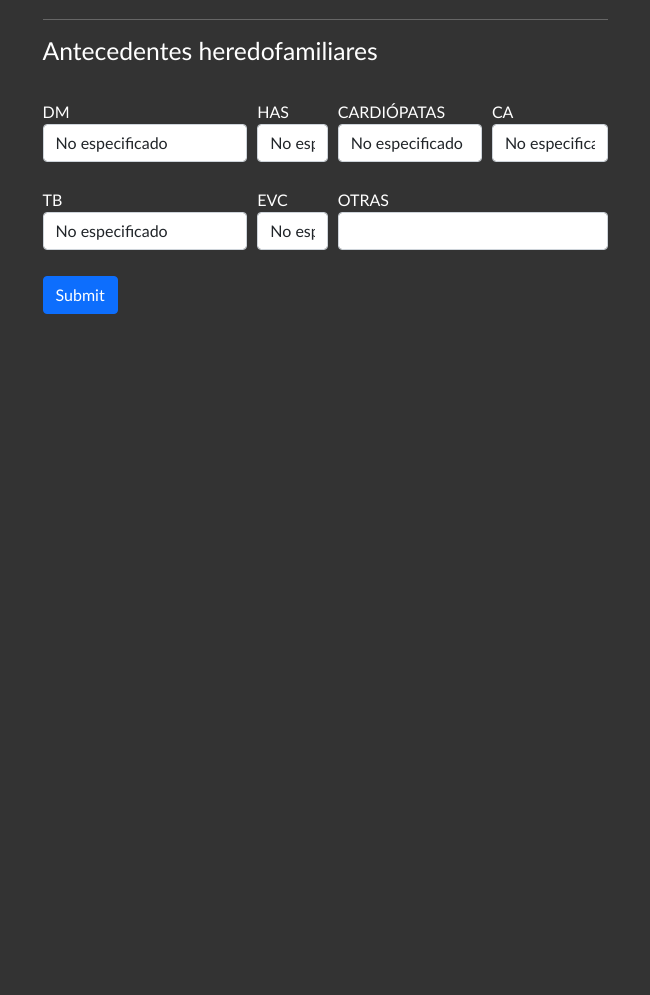
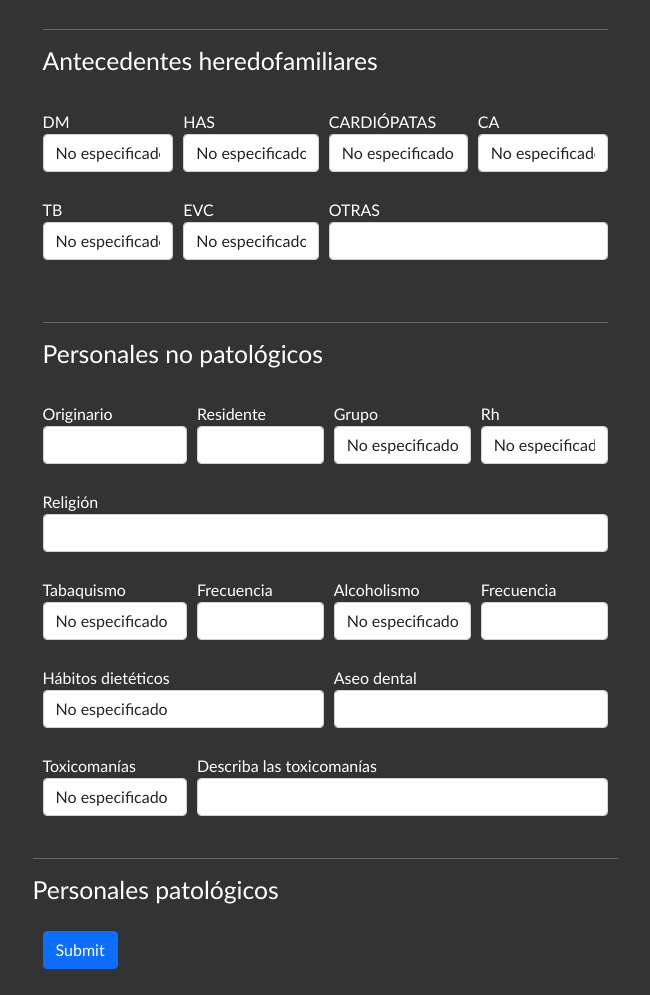
Before and after one commit to PedroJesus044/Vaprethia, an Electron app: page index.html in a window 650 px wide. Shown: the part 686-1681 px from the top of the page. Before the commit the page ends 1010 px from the top, so only its background shows below. Drawn offline with Linux system fonts and the light colour scheme.

Commit message:
Inicia la sección de personales patológicos

```diff
--- a/index.html
+++ b/index.html
@@ -41,7 +41,7 @@
 
       <form>
         <input type="hidden" name="clave" id="clave">
-        <div class="grid-container">
+        <div class="grid-container-fech-id">
 
           <div class="mb-3 item1000">
             <hr>
@@ -107,7 +107,9 @@
             <label for="oper_proy">Operación proyectada</label>
             <input type="text" id="oper_proy" class="form-control">
           </div>
+        </div>
 
+        <div class="grid-container-antec-hered">
           <div class="mb-3 item1001">
             <hr>
             <h3>Antecedentes heredofamiliares</h3>
@@ -172,7 +174,121 @@
             <input type="text" id="otras" class="form-control">
           </div>
 
-          <div class="submit grid-item">
+        </div>
+
+        <div class="grid-container-pers-no-pat">
+
+          <div class="mb-3 item1002">
+            <hr>
+            <h3>Personales no patológicos</h3>
+          </div>
+
+          <div class="mb-3 item19">
+            <label for="originario">Originario</label>
+            <input type="text" id="originario" class="form-control">
+          </div>
+
+          <div class="mb-3 item20">
+            <label for="residente">Residente</label>
+            <input type="text" id="residente" class="form-control">
+          </div>
+
+          <div class="mb-3 item21">
+            <label for="grupo">Grupo</label>
+            <select id="grupo" class="form-control">
+              <option value="No especificado">No especificado</option>
+              <option value="A">A</option>
+              <option value="B">B</option>
+              <option value="AB">AB</option>
+              <option value="O">No</option>
+              <option value="Ignora">Si</option>
+            </select>
+          </div>
+
+          <div class="mb-3 item22">
+            <label for="rh">Rh</label>
+            <select id="rh" class="form-control">
+              <option value="No especificado">No especificado</option>
+              <option value="A">+</option>
+              <option value="B">-</option>
+            </select>
+          </div>
+
+          <div class="mb-3 item23">
+            <label for="religion">Religión</label>
+            <input type="text" id="religion" class="form-control">
+          </div>
+
+          <div class="mb-3 item24">
+            <label for="tabaquismo">Tabaquismo</label>
+            <select id="tabaquismo" class="form-control">
+              <option value="No especificado">No especificado</option>
+              <option value="Si">Si</option>
+              <option value="No">No</option>
+            </select>
+          </div>
+
+          <div class="mb-3 item25">
+            <label for="frecuencia_tab">Frecuencia</label>
+            <input type="text" id="frecuencia_tab" class="form-control">
+          </div>
+
+          <div class="mb-3 item26">
+            <label for="alcoholismo">Alcoholismo</label>
+            <select id="alcoholismo" class="form-control">
+              <option value="No especificado">No especificado</option>
+              <option value="Si">Si</option>
+              <option value="No">No</option>
+            </select>
+          </div>
+
+          <div class="mb-3 item27">
+            <label for="frecuencia_alc">Frecuencia</label>
+            <input type="text" id="frecuencia_alc" class="form-control">
+          </div>
+
+          <div class="mb-3 item28">
+            <label for="habitos_diet">Hábitos dietéticos</label>
+            <select id="habitos_diet" class="form-control">
+              <option value="No especificado">No especificado</option>
+              <option value="Bueno">Bueno</option>
+              <option value="Regular">Regular</option>
+              <option value="Deficiente">Deficiente</option>
+            </select>
+          </div>
+
+          <div class="mb-3 item29">
+            <label for="aseo_dental">Aseo dental</label>
+            <input type="text" id="aseo_dental" class="form-control">
+          </div>
+
+          <div class="mb-3 item30">
+            <label for="toxicomanias">Toxicomanías</label>
+            <select id="toxicomanias" class="form-control">
+              <option value="No especificado">No especificado</option>
+              <option value="Si">Si</option>
+              <option value="No">No</option>
+            </select>
+          </div>
+
+          <div class="mb-3 item31">
+            <label for="toxicom_desc">Describa las toxicomanías</label>
+            <input type="text" id="toxicom_desc" class="form-control">
+          </div>
+
+        </div>
+
+        <div class=".grid-container-pers-pat">
+          <div class="mb-3 item1003">
+            <hr>
+            <h3>Personales patológicos</h3>
+          </div>
+        </div>
+
+
+
+        <div class="grid-container-buttons">
+          <div class="mb-3 item2000">
             <button type="submit" class="btn btn-primary">Submit</button>
           </div>
         </div>
--- a/main.js
+++ b/main.js
@@ -8,7 +8,7 @@ let win
 function createWindow () {
   // Create the browser window.
   win = new BrowserWindow({
-    width: 800,
+    width: 650,
     height: 725,
     frame: false,
     show: false,
--- a/styles.css
+++ b/styles.css
@@ -258,9 +258,12 @@ input::-webkit-inner-spin-button {
 
 .item1000{ grid-area: sep_fech_id; }
 .item1001{ grid-area: sep_ante_her; }
-.item114{ grid-area: submit; }
+.item1002{ grid-area: sep_pers_no_pat; }
+.item1003{ grid-area: sep_pers_pat; }
 
-.grid-container {
+.item2000{ grid-area: submit; }
+
+.grid-container-fech-id {
   display: grid;
   grid-template-areas:
     'sep_fech_id sep_fech_id sep_fech_id sep_fech_id'
@@ -268,8 +271,14 @@ input::-webkit-inner-spin-button {
     'nombre nombre  nombre  no_expediente'
     'edad   sexo    talla   peso'
     'diag_preoper diag_preoper diag_preoper diag_preoper'
-    'oper_proy oper_proy oper_proy oper_proy'
+    'oper_proy oper_proy oper_proy oper_proy';
+  gap: 10px;
+  padding: 10px;
+}
 
+.grid-container-antec-hered {
+  display: grid;
+  grid-template-areas:
     'sep_ante_her sep_ante_her sep_ante_her sep_ante_her'
     'dm has cardiopatas ca'
     'tb evc otras otras'
@@ -277,3 +286,34 @@ input::-webkit-inner-spin-button {
   gap: 10px;
   padding: 10px;
 }
+
+.grid-container-pers-no-pat {
+  display: grid;
+  grid-template-areas:
+    'sep_pers_no_pat sep_pers_no_pat sep_pers_no_pat sep_pers_no_pat'
+    'originario residente grupo rh'
+    'religion religion religion religion'
+    'tabaquismo frecuencia_tab alcoholismo frecuencia_alc'
+    'habitos_diet habitos_diet aseo_dental aseo_dental'
+    'toxicomanias toxicom_desc toxicom_desc toxicom_desc'
+    ;
+
+  gap: 10px;
+  padding: 10px;
+}
+
+.grid-container-buttons {
+  display: grid;
+  grid-template-areas:
+    'submit';
+  gap: 10px;
+  padding: 10px;
+}
+
+.grid-container-pers-pat {
+  display: grid;
+  grid-template-areas:
+    'submit';
+  gap: 10px;
+  padding: 10px;
+}
```
